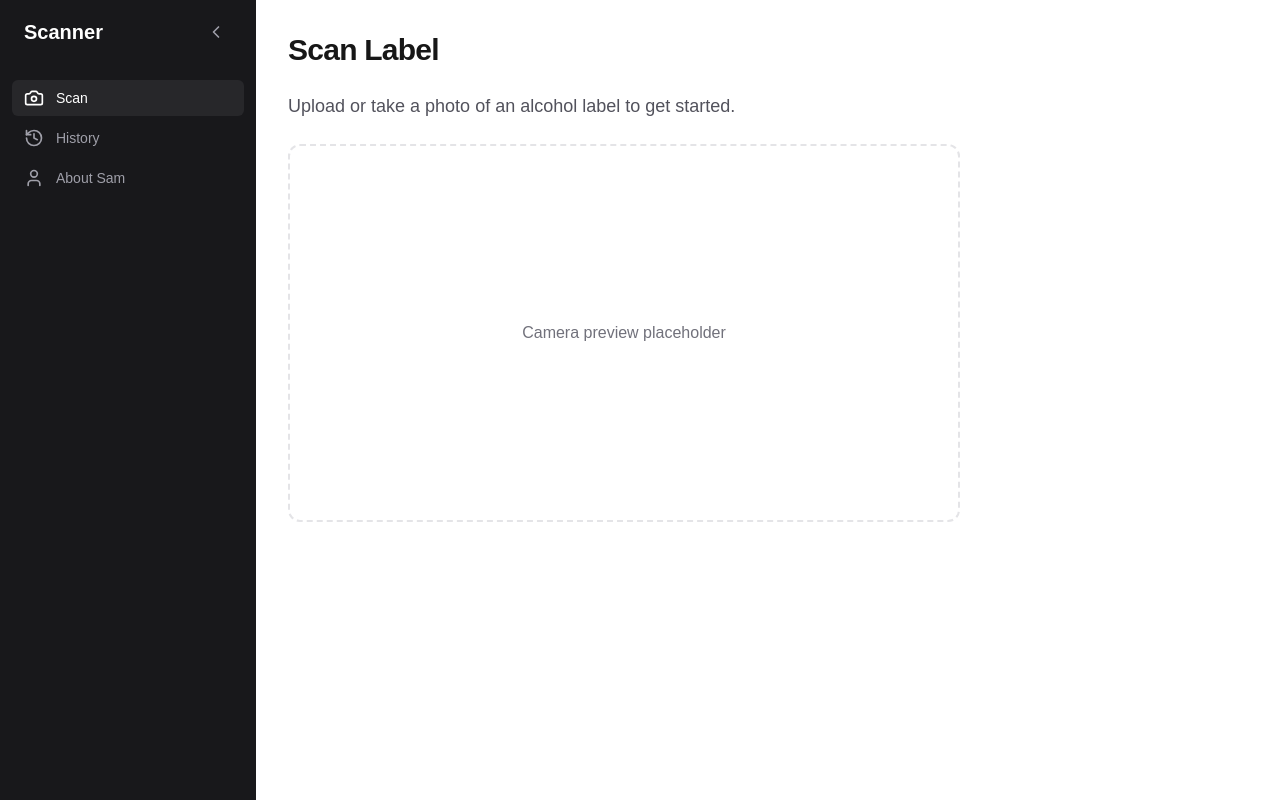
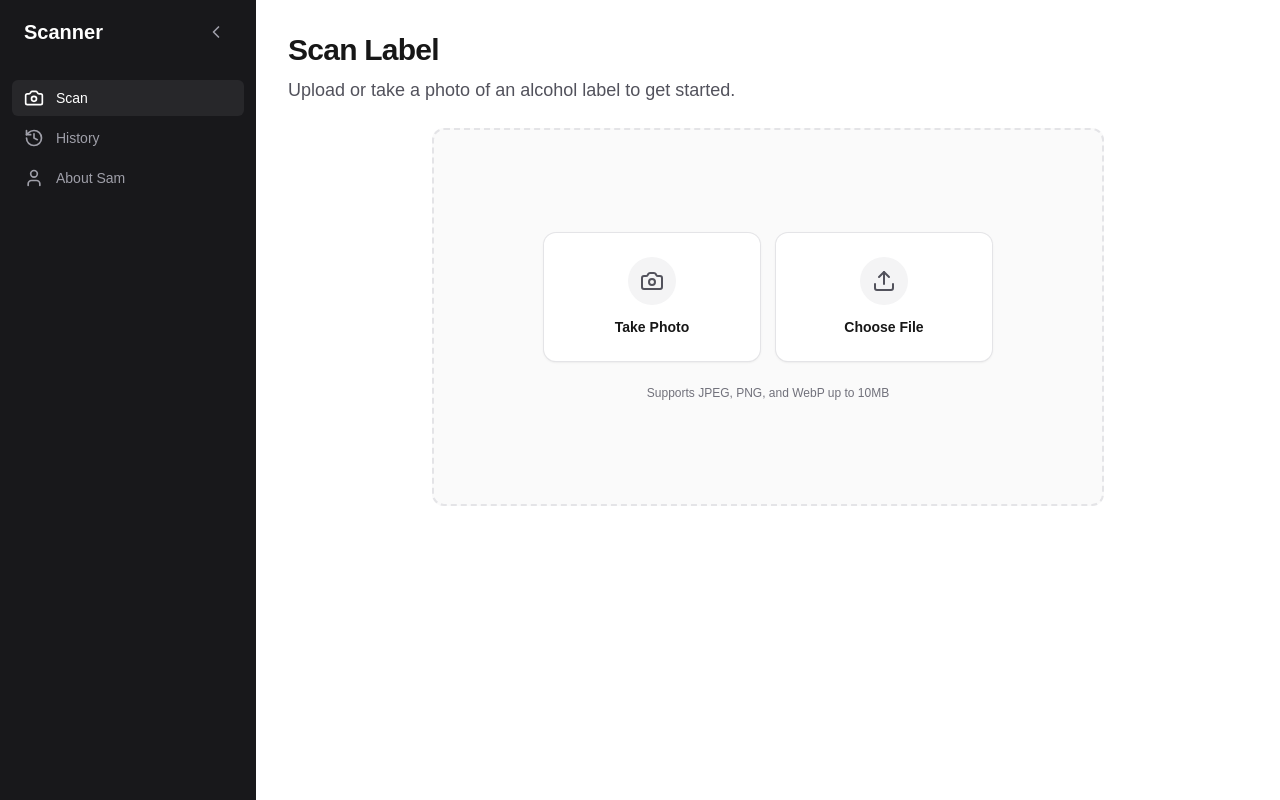
Before and after one commit to weimers1/treasurytakehome, a Next.js app in the folder alcohol-label-scanner/: page /scan in a window 1280 px wide. Built offline with nearby package versions, Linux system fonts and the light colour scheme.

Commit message:
feat: improve scanning functionality

```diff
--- a/alcohol-label-scanner/app/scan/page.tsx
+++ b/alcohol-label-scanner/app/scan/page.tsx
@@ -1,14 +1,16 @@
+import Scanner from "@/components/Scanner";
+
 export default function ScanPage() {
   return (
     <div className="space-y-6">
-      <h1 className="text-3xl font-bold tracking-tight">Scan Label</h1>
-      <p className="text-lg text-zinc-600 dark:text-zinc-400">
-        Upload or take a photo of an alcohol label to get started.
-      </p>
-      {/* Scanner implementation will go here */}
-      <div className="flex aspect-video w-full max-w-2xl items-center justify-center rounded-xl border-2 border-dashed border-zinc-200 dark:border-zinc-800">
-        <p className="text-zinc-500">Camera preview placeholder</p>
+      <div className="flex flex-col gap-2">
+        <h1 className="text-3xl font-bold tracking-tight">Scan Label</h1>
+        <p className="text-lg text-zinc-600 dark:text-zinc-400">
+          Upload or take a photo of an alcohol label to get started.
+        </p>
       </div>
+
+      <Scanner />
     </div>
   );
 }
--- /dev/null
+++ b/alcohol-label-scanner/components/Scanner.tsx
@@ -0,0 +1,177 @@
+"use client";
+
+import React, { useState, useRef } from "react";
+import { Camera, Upload, X, RefreshCw, CheckCircle2, AlertCircle } from "lucide-react";
+import { cn } from "@/lib/utils";
+
+const MAX_FILE_SIZE = 10 * 1024 * 1024; // 10MB
+const ALLOWED_TYPES = ["image/jpeg", "image/png", "image/webp"];
+
+export default function Scanner() {
+  const [file, setFile] = useState<File | null>(null);
+  const [preview, setPreview] = useState<string | null>(null);
+  const [error, setError] = useState<string | null>(null);
+  const [isUploading, setIsUploading] = useState(false);
+  const [uploadStatus, setUploadStatus] = useState<"idle" | "success" | "error">("idle");
+
+  const fileInputRef = useRef<HTMLInputElement>(null);
+  const nativeCameraInputRef = useRef<HTMLInputElement>(null);
+
+  // Handle File Selection
+  const handleFileSelection = (selectedFile: File) => {
+    setError(null);
+    setUploadStatus("idle");
+
+    if (!ALLOWED_TYPES.includes(selectedFile.type)) {
+      setError("Invalid file type. Please upload a JPEG, PNG, or WebP image.");
+      return;
+    }
+
+    if (selectedFile.size > MAX_FILE_SIZE) {
+      setError("File is too large. Maximum size is 10MB.");
+      return;
+    }
+
+    setFile(selectedFile);
+    const reader = new FileReader();
+    reader.onloadend = () => {
+      setPreview(reader.result as string);
+    };
+    reader.readAsDataURL(selectedFile);
+  };
+
+  const onFileInputChange = (e: React.ChangeEvent<HTMLInputElement>) => {
+    const selectedFile = e.target.files?.[0];
+    if (selectedFile) {
+      handleFileSelection(selectedFile);
+    }
+  };
+
+  // Clear Selection
+  const clearSelection = () => {
+    setFile(null);
+    setPreview(null);
+    setError(null);
+    setUploadStatus("idle");
+    // Reset inputs so the same file can be re-selected if needed
+    if (fileInputRef.current) fileInputRef.current.value = "";
+    if (nativeCameraInputRef.current) nativeCameraInputRef.current.value = "";
+  };
+
+  // Mock Upload to API
+  const handleUpload = async () => {
+    if (!file) return;
+
+    setIsUploading(true);
+    setUploadStatus("idle");
+
+    try {
+      console.log("Uploading file to API:", file.name);
+      // Placeholder for future API integration
+      await new Promise((resolve) => setTimeout(resolve, 1500));
+      setUploadStatus("success");
+    } catch (err) {
+      console.error("Upload failed:", err);
+      setUploadStatus("error");
+      setError("Failed to upload image. Please try again.");
+    } finally {
+      setIsUploading(false);
+    }
+  };
+
+  return (
+    <div className="mx-auto w-full max-w-2xl space-y-6">
+      <div className="relative aspect-video w-full overflow-hidden rounded-xl border-2 border-dashed border-zinc-200 bg-zinc-50 dark:border-zinc-800 dark:bg-zinc-900/50">
+
+        {/* Selected Preview */}
+        {preview ? (
+          <div className="absolute inset-0 z-10 bg-zinc-100 dark:bg-zinc-800">
+            <img src={preview} alt="Preview" className="h-full w-full object-contain" />
+            <button
+              onClick={clearSelection}
+              className="absolute right-4 top-4 flex h-8 w-8 items-center justify-center rounded-full bg-zinc-900/80 text-white hover:bg-zinc-900"
+            >
+              <X className="h-5 w-5" />
+            </button>
+          </div>
+        ) : (
+          /* Empty State / Options */
+          <div className="flex h-full flex-col items-center justify-center p-8 text-center">
+            <div className="grid w-full grid-cols-1 gap-4 sm:grid-cols-2 max-w-md">
+              <button
+                onClick={() => nativeCameraInputRef.current?.click()}
+                className="flex flex-col items-center justify-center gap-3 rounded-xl bg-white p-6 shadow-sm ring-1 ring-zinc-200 transition-all hover:bg-zinc-50 active:scale-95 dark:bg-zinc-800 dark:ring-zinc-700 dark:hover:bg-zinc-700"
+              >
+                <div className="rounded-full bg-zinc-100 p-3 dark:bg-zinc-900">
+                  <Camera className="h-6 w-6 text-zinc-600 dark:text-zinc-400" />
+                </div>
+                <span className="text-sm font-semibold">Take Photo</span>
+              </button>
+
+              <button
+                onClick={() => fileInputRef.current?.click()}
+                className="flex flex-col items-center justify-center gap-3 rounded-xl bg-white p-6 shadow-sm ring-1 ring-zinc-200 transition-all hover:bg-zinc-50 active:scale-95 dark:bg-zinc-800 dark:ring-zinc-700 dark:hover:bg-zinc-700"
+              >
+                <div className="rounded-full bg-zinc-100 p-3 dark:bg-zinc-900">
+                  <Upload className="h-6 w-6 text-zinc-600 dark:text-zinc-400" />
+                </div>
+                <span className="text-sm font-semibold">Choose File</span>
+              </button>
+            </div>
+            <p className="mt-6 text-xs text-zinc-500">
+              Supports JPEG, PNG, and WebP up to 10MB
+            </p>
+          </div>
+        )}
+      </div>
+
+      {/* Hidden Inputs */}
+      <input
+        type="file"
+        ref={fileInputRef}
+        className="hidden"
+        accept="image/*"
+        onChange={onFileInputChange}
+      />
+      <input
+        type="file"
+        ref={nativeCameraInputRef}
+        className="hidden"
+        accept="image/*"
+        capture="environment"
+        onChange={onFileInputChange}
+      />
+
+      {error && (
+        <div className="flex items-center gap-2 rounded-lg bg-red-50 p-4 text-sm text-red-600 dark:bg-red-900/20 dark:text-red-400">
+          <AlertCircle className="h-5 w-5 flex-shrink-0" />
+          <p>{error}</p>
+        </div>
+      )}
+
+      {uploadStatus === "success" && (
+        <div className="flex items-center gap-2 rounded-lg bg-green-50 p-4 text-sm text-green-600 dark:bg-green-900/20 dark:text-green-400">
+          <CheckCircle2 className="h-5 w-5 flex-shrink-0" />
+          <p>Label scanned successfully!</p>
+        </div>
+      )}
+
+      {preview && uploadStatus !== "success" && (
+        <button
+          onClick={handleUpload}
+          disabled={isUploading}
+          className={cn(
+            "flex w-full items-center justify-center gap-2 rounded-lg bg-zinc-900 py-3 text-sm font-semibold text-white transition-all hover:bg-zinc-800 disabled:opacity-50 dark:bg-zinc-100 dark:text-black dark:hover:bg-zinc-200",
+            isUploading && "cursor-not-allowed"
+          )}
+        >
+          {isUploading ? (
+            <RefreshCw className="h-5 w-5 animate-spin" />
+          ) : (
+            "Scan Label"
+          )}
+        </button>
+      )}
+    </div>
+  );
+}
```
